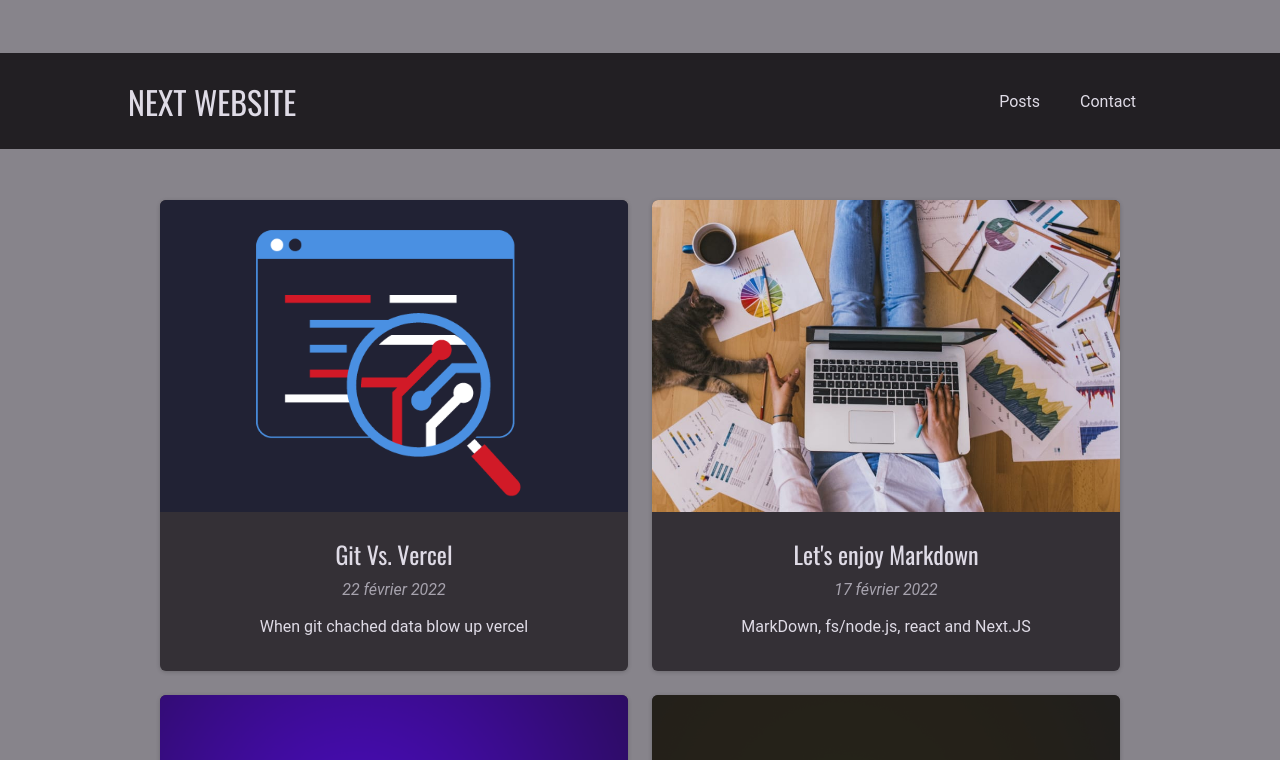
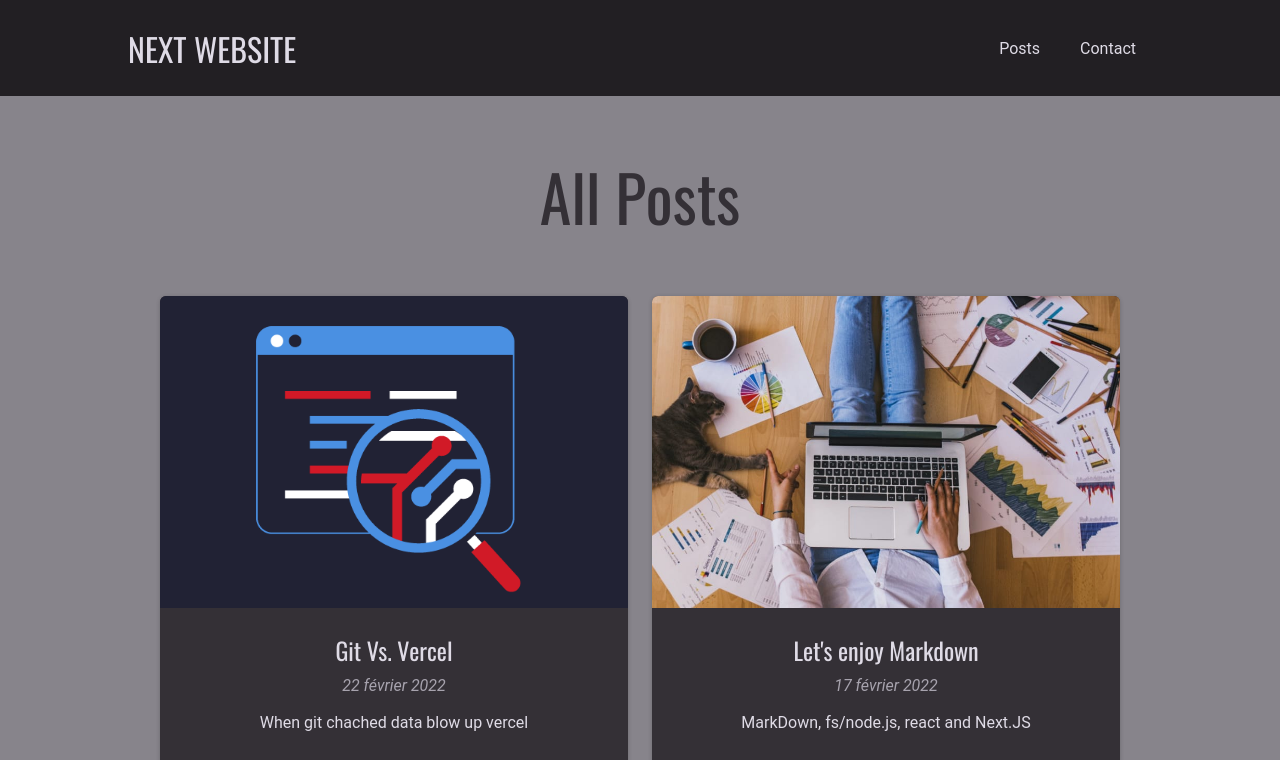
Before and after one commit to SirHarveyBix/next-js, a Next.js app in the folder blog/: page /post in a window 1280 px wide. Shown: the top 760 px of the page. Built offline with nearby package versions, Linux system fonts and the light colour scheme.

Commit message:
style improvement

```diff
--- a/blog/components/posts/AllPosts/index.jsx
+++ b/blog/components/posts/AllPosts/index.jsx
@@ -1,12 +1,15 @@
-import { Container, Title } from './style';
+import { Container, Title, Spacer } from './style';
 import PostsGrid from '../PostsGrid/index';
 
 function AllPosts(props) {
   return (
-    <Container>
-      <Title>All Posts</Title>
-      <PostsGrid posts={props.posts} />
-    </Container>
+    <>
+      <Spacer />
+      <Container>
+        <Title>All Posts</Title>
+        <PostsGrid posts={props.posts} />
+      </Container>
+    </>
   );
 }
 export default AllPosts;
--- a/blog/components/posts/AllPosts/style.js
+++ b/blog/components/posts/AllPosts/style.js
@@ -14,3 +14,7 @@
     font-size: var(--size-16);
   }
 `;
+
+export const Spacer = styled.div`
+  padding: 48px;
+`;
```
Also changed, not shown: blog/components/ContactForm/index.jsx (+17 -2 lines), blog/components/ContactForm/style.js (+7 -1 lines).
